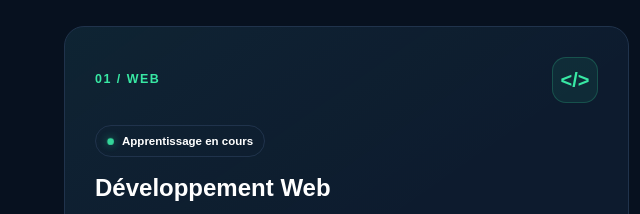
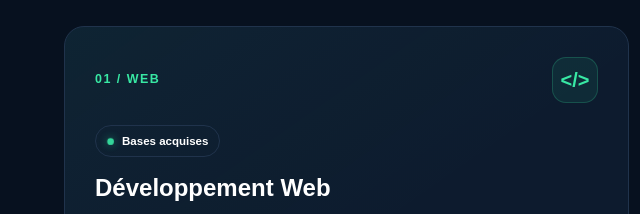
Before and after one commit to romualditofficiel-CyberS/Romuald-it-portfolio, a plain HTML site: page index.html in a window 1280 px wide. Shown: the part 2620-2834 px from the top of the page, 0-640 px from the left. Drawn offline with Linux system fonts and the light colour scheme.

```diff
--- a/index.html
+++ b/index.html
@@ -358,7 +358,7 @@
 
                 <span class="skill-status status-learning">
                     <span class="status-dot"></span>
-                    Apprentissage en cours
+                   Bases acquises
                 </span>
 
                 <h3>Développement Web</h3>
@@ -377,9 +377,11 @@
                 <div class="skill-details" id="skill-details-web" hidden>
                     <h4>Mon parcours</h4>
                     <ul>
-<li><strong>HTML :</strong> bases étudiées et mises en pratique pour structurer des pages web.</li>
-<li><strong>CSS :</strong> bases étudiées et mises en pratique pour créer et styliser des interfaces web.</li>
-<li><strong>JavaScript :</strong> bases étudiées et mises en pratique pour rendre les pages web interactives.</li>
+<li><strong>HTML :</strong> bases acquises et mises en pratique pour structurer des pages web.</li>
+<li><strong>CSS :</strong> bases acquises et mises en pratique pour concevoir et styliser des interfaces web.</li>
+<li><strong>JavaScript :</strong> bases acquises et mises en pratique pour ajouter de l’interactivité aux pages web.</li>
+
+
                     </ul>
                 </div>
 
```
